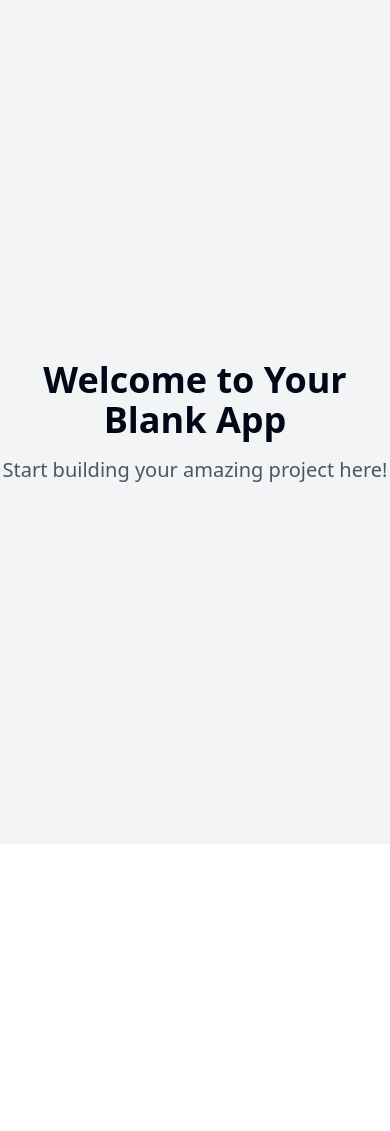
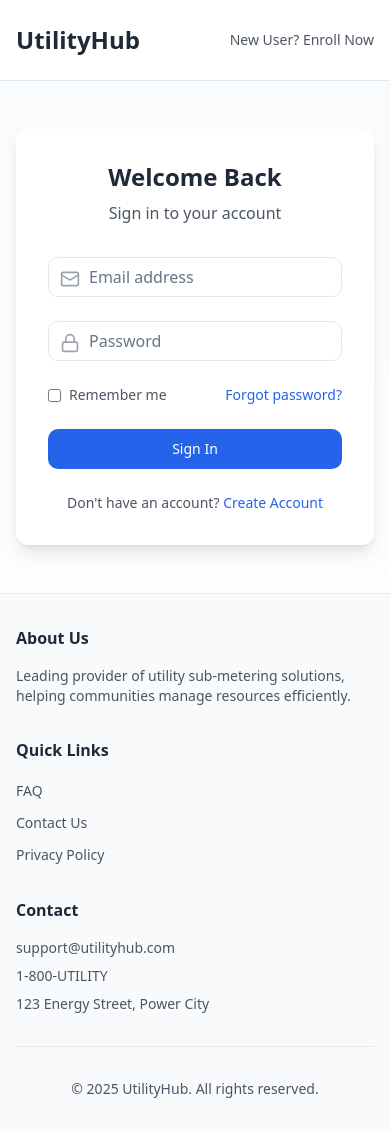
Before and after one commit to imbkr/utility-login-hub, a React (Vite) app: page / in a window 390 px wide. Before the commit the page ends 844 px from the top, so only its background shows below. Built offline with nearby package versions, Linux system fonts and the light colour scheme.

Commit message:
Implement account login page
Implement a corporate-style account login page with enrollment link, logo, and footer.

```diff
--- a/src/App.tsx
+++ b/src/App.tsx
@@ -1,9 +1,11 @@
+
 import { Toaster } from "@/components/ui/toaster";
 import { Toaster as Sonner } from "@/components/ui/sonner";
 import { TooltipProvider } from "@/components/ui/tooltip";
 import { QueryClient, QueryClientProvider } from "@tanstack/react-query";
 import { BrowserRouter, Routes, Route } from "react-router-dom";
 import Index from "./pages/Index";
+import Enroll from "./pages/Enroll";
 import NotFound from "./pages/NotFound";
 
 const queryClient = new QueryClient();
@@ -16,7 +18,7 @@ const App = () => (
       <BrowserRouter>
         <Routes>
           <Route path="/" element={<Index />} />
-          {/* ADD ALL CUSTOM ROUTES ABOVE THE CATCH-ALL "*" ROUTE */}
+          <Route path="/enroll" element={<Enroll />} />
           <Route path="*" element={<NotFound />} />
         </Routes>
       </BrowserRouter>
--- /dev/null
+++ b/src/components/Footer.tsx
@@ -0,0 +1,55 @@
+
+import React from 'react';
+import { Link } from 'react-router-dom';
+
+const Footer = () => {
+  return (
+    <footer className="w-full bg-gray-50 py-8 mt-auto border-t">
+      <div className="max-w-7xl mx-auto px-4">
+        <div className="grid grid-cols-1 md:grid-cols-3 gap-8">
+          <div>
+            <h3 className="font-semibold text-gray-800 mb-4">About Us</h3>
+            <p className="text-gray-600 text-sm">
+              Leading provider of utility sub-metering solutions, helping communities manage resources efficiently.
+            </p>
+          </div>
+          <div>
+            <h3 className="font-semibold text-gray-800 mb-4">Quick Links</h3>
+            <ul className="space-y-2">
+              <li>
+                <Link to="/faq" className="text-gray-600 hover:text-gray-800 text-sm transition-colors">
+                  FAQ
+                </Link>
+              </li>
+              <li>
+                <Link to="/contact" className="text-gray-600 hover:text-gray-800 text-sm transition-colors">
+                  Contact Us
+                </Link>
+              </li>
+              <li>
+                <Link to="/privacy" className="text-gray-600 hover:text-gray-800 text-sm transition-colors">
+                  Privacy Policy
+                </Link>
+              </li>
+            </ul>
+          </div>
+          <div>
+            <h3 className="font-semibold text-gray-800 mb-4">Contact</h3>
+            <ul className="space-y-2 text-sm text-gray-600">
+              <li>support@utilityhub.com</li>
+              <li>1-800-UTILITY</li>
+              <li>123 Energy Street, Power City</li>
+            </ul>
+          </div>
+        </div>
+        <div className="mt-8 pt-8 border-t border-gray-200">
+          <p className="text-center text-gray-600 text-sm">
+            © {new Date().getFullYear()} UtilityHub. All rights reserved.
+          </p>
+        </div>
+      </div>
+    </footer>
+  );
+};
+
+export default Footer;
--- /dev/null
+++ b/src/components/Logo.tsx
@@ -0,0 +1,14 @@
+
+import React from 'react';
+
+const Logo = () => {
+  return (
+    <div className="flex items-center gap-2">
+      <div className="text-2xl font-bold bg-clip-text text-gray-800">
+        UtilityHub
+      </div>
+    </div>
+  );
+};
+
+export default Logo;
--- a/src/index.css
+++ b/src/index.css
@@ -1,3 +1,4 @@
+
 @tailwind base;
 @tailwind components;
 @tailwind utilities;
@@ -6,87 +7,24 @@
   :root {
     --background: 0 0% 100%;
     --foreground: 222.2 84% 4.9%;
-
     --card: 0 0% 100%;
     --card-foreground: 222.2 84% 4.9%;
-
     --popover: 0 0% 100%;
     --popover-foreground: 222.2 84% 4.9%;
-
-    --primary: 222.2 47.4% 11.2%;
+    --primary: 221.2 83.2% 53.3%;
     --primary-foreground: 210 40% 98%;
-
     --secondary: 210 40% 96.1%;
     --secondary-foreground: 222.2 47.4% 11.2%;
-
     --muted: 210 40% 96.1%;
     --muted-foreground: 215.4 16.3% 46.9%;
-
     --accent: 210 40% 96.1%;
     --accent-foreground: 222.2 47.4% 11.2%;
-
     --destructive: 0 84.2% 60.2%;
     --destructive-foreground: 210 40% 98%;
-
     --border: 214.3 31.8% 91.4%;
     --input: 214.3 31.8% 91.4%;
-    --ring: 222.2 84% 4.9%;
-
-    --radius: 0.5rem;
-
-    --sidebar-background: 0 0% 98%;
-
-    --sidebar-foreground: 240 5.3% 26.1%;
-
-    --sidebar-primary: 240 5.9% 10%;
-
-    --sidebar-primary-foreground: 0 0% 98%;
-
-    --sidebar-accent: 240 4.8% 95.9%;
-
-    --sidebar-accent-foreground: 240 5.9% 10%;
-
-    --sidebar-border: 220 13% 91%;
-
-    --sidebar-ring: 217.2 91.2% 59.8%;
-  }
-
-  .dark {
-    --background: 222.2 84% 4.9%;
-    --foreground: 210 40% 98%;
-
-    --card: 222.2 84% 4.9%;
-    --card-foreground: 210 40% 98%;
-
-    --popover: 222.2 84% 4.9%;
-    --popover-foreground: 210 40% 98%;
-
-    --primary: 210 40% 98%;
-    --primary-foreground: 222.2 47.4% 11.2%;
-
-    --secondary: 217.2 32.6% 17.5%;
-    --secondary-foreground: 210 40% 98%;
-
-    --muted: 217.2 32.6% 17.5%;
-    --muted-foreground: 215 20.2% 65.1%;
-
-    --accent: 217.2 32.6% 17.5%;
-    --accent-foreground: 210 40% 98%;
-
-    --destructive: 0 62.8% 30.6%;
-    --destructive-foreground: 210 40% 98%;
-
-    --border: 217.2 32.6% 17.5%;
-    --input: 217.2 32.6% 17.5%;
-    --ring: 212.7 26.8% 83.9%;
-    --sidebar-background: 240 5.9% 10%;
-    --sidebar-foreground: 240 4.8% 95.9%;
-    --sidebar-primary: 224.3 76.3% 48%;
-    --sidebar-primary-foreground: 0 0% 100%;
-    --sidebar-accent: 240 3.7% 15.9%;
-    --sidebar-accent-foreground: 240 4.8% 95.9%;
-    --sidebar-border: 240 3.7% 15.9%;
-    --sidebar-ring: 217.2 91.2% 59.8%;
+    --ring: 221.2 83.2% 53.3%;
+    --radius: 0.75rem;
   }
 }
 
@@ -94,8 +32,24 @@
   * {
     @apply border-border;
   }
-
   body {
     @apply bg-background text-foreground;
+    font-feature-settings: "rlig" 1, "calt" 1;
   }
 }
+
+/* Custom animations */
+@keyframes fadeIn {
+  from {
+    opacity: 0;
+    transform: translateY(10px);
+  }
+  to {
+    opacity: 1;
+    transform: translateY(0);
+  }
+}
+
+.animate-fadeIn {
+  animation: fadeIn 0.5s ease-out;
+}
--- /dev/null
+++ b/src/pages/Enroll.tsx
@@ -0,0 +1,40 @@
+
+import React from 'react';
+import { Link } from 'react-router-dom';
+import Logo from '@/components/Logo';
+import Footer from '@/components/Footer';
+
+const Enroll = () => {
+  return (
+    <div className="min-h-screen flex flex-col bg-gradient-to-b from-gray-50 to-white">
+      <header className="w-full py-6 px-4 border-b bg-white">
+        <div className="max-w-7xl mx-auto flex justify-between items-center">
+          <Logo />
+          <Link
+            to="/"
+            className="text-sm font-medium text-gray-600 hover:text-gray-800 transition-colors"
+          >
+            Back to Login
+          </Link>
+        </div>
+      </header>
+
+      <main className="flex-1 flex items-center justify-center p-4">
+        <div className="text-center">
+          <h1 className="text-2xl font-semibold text-gray-800 mb-4">Enrollment Form</h1>
+          <p className="text-gray-600">Enrollment form will be implemented in the next phase.</p>
+          <Link
+            to="/"
+            className="mt-4 inline-block text-blue-600 hover:text-blue-800 transition-colors"
+          >
+            Return to Login
+          </Link>
+        </div>
+      </main>
+
+      <Footer />
+    </div>
+  );
+};
+
+export default Enroll;
--- a/src/pages/Index.tsx
+++ b/src/pages/Index.tsx
@@ -1,12 +1,120 @@
-// Update this page (the content is just a fallback if you fail to update the page)
+
+import React, { useState } from 'react';
+import { Link } from 'react-router-dom';
+import { toast } from 'sonner';
+import { Button } from "@/components/ui/button";
+import { Input } from "@/components/ui/input";
+import { Card } from "@/components/ui/card";
+import Logo from '@/components/Logo';
+import Footer from '@/components/Footer';
+import { Lock, Mail } from 'lucide-react';
 
 const Index = () => {
+  const [email, setEmail] = useState('');
+  const [password, setPassword] = useState('');
+
+  const handleSubmit = (e: React.FormEvent) => {
+    e.preventDefault();
+    toast.info("Login functionality will be implemented in the next phase");
+  };
+
   return (
-    <div className="min-h-screen flex items-center justify-center bg-gray-100">
-      <div className="text-center">
-        <h1 className="text-4xl font-bold mb-4">Welcome to Your Blank App</h1>
-        <p className="text-xl text-gray-600">Start building your amazing project here!</p>
-      </div>
+    <div className="min-h-screen flex flex-col bg-gradient-to-b from-gray-50 to-white">
+      <header className="w-full py-6 px-4 border-b bg-white">
+        <div className="max-w-7xl mx-auto flex justify-between items-center">
+          <Logo />
+          <Link
+            to="/enroll"
+            className="text-sm font-medium text-gray-600 hover:text-gray-800 transition-colors"
+          >
+            New User? Enroll Now
+          </Link>
+        </div>
+      </header>
+
+      <main className="flex-1 flex items-center justify-center px-4 py-12">
+        <div className="w-full max-w-4xl grid md:grid-cols-2 gap-8 items-center">
+          <div className="hidden md:block">
+            <img
+              src="https://images.unsplash.com/photo-1605810230434-7631ac76ec81"
+              alt="Utility Management"
+              className="w-full h-[400px] object-cover rounded-lg shadow-lg"
+            />
+            <div className="mt-6 space-y-4">
+              <h2 className="text-2xl font-semibold text-gray-800">
+                Smart Utility Management
+              </h2>
+              <p className="text-gray-600">
+                Access your utility data, manage your account, and track your usage all in one place.
+              </p>
+            </div>
+          </div>
+
+          <div className="w-full max-w-md mx-auto">
+            <Card className="p-8 shadow-lg border-0">
+              <div className="text-center mb-8">
+                <h1 className="text-2xl font-semibold text-gray-800 mb-2">Welcome Back</h1>
+                <p className="text-gray-600">Sign in to your account</p>
+              </div>
+
+              <form onSubmit={handleSubmit} className="space-y-6">
+                <div className="space-y-2">
+                  <div className="relative">
+                    <Mail className="absolute left-3 top-3 h-5 w-5 text-gray-400" />
+                    <Input
+                      type="email"
+                      placeholder="Email address"
+                      value={email}
+                      onChange={(e) => setEmail(e.target.value)}
+                      className="pl-10"
+                      required
+                    />
+                  </div>
+                </div>
+
+                <div className="space-y-2">
+                  <div className="relative">
+                    <Lock className="absolute left-3 top-3 h-5 w-5 text-gray-400" />
+                    <Input
+                      type="password"
+                      placeholder="Password"
+                      value={password}
+                      onChange={(e) => setPassword(e.target.value)}
+                      className="pl-10"
+                      required
+                    />
+                  </div>
+                </div>
+
+                <div className="flex items-center justify-between text-sm">
+                  <label className="flex items-center">
+                    <input type="checkbox" className="rounded border-gray-300 text-blue-600 shadow-sm focus:border-blue-300 focus:ring focus:ring-blue-200 focus:ring-opacity-50" />
+                    <span className="ml-2 text-gray-600">Remember me</span>
+                  </label>
+                  <Link to="/forgot-password" className="text-blue-600 hover:text-blue-800 transition-colors">
+                    Forgot password?
+                  </Link>
+                </div>
+
+                <Button type="submit" className="w-full bg-blue-600 hover:bg-blue-700 text-white">
+                  Sign In
+                </Button>
+
+                <div className="text-center mt-6">
+                  <p className="text-gray-600 text-sm">
+                    Don't have an account?{' '}
+                    <Link to="/enroll" className="text-blue-600 hover:text-blue-800 font-medium transition-colors">
+                      Create Account
+                    </Link>
+                  </p>
+                </div>
+              </form>
+            </Card>
+          </div>
+        </div>
+      </main>
+
+      <Footer />
     </div>
   );
 };
```
